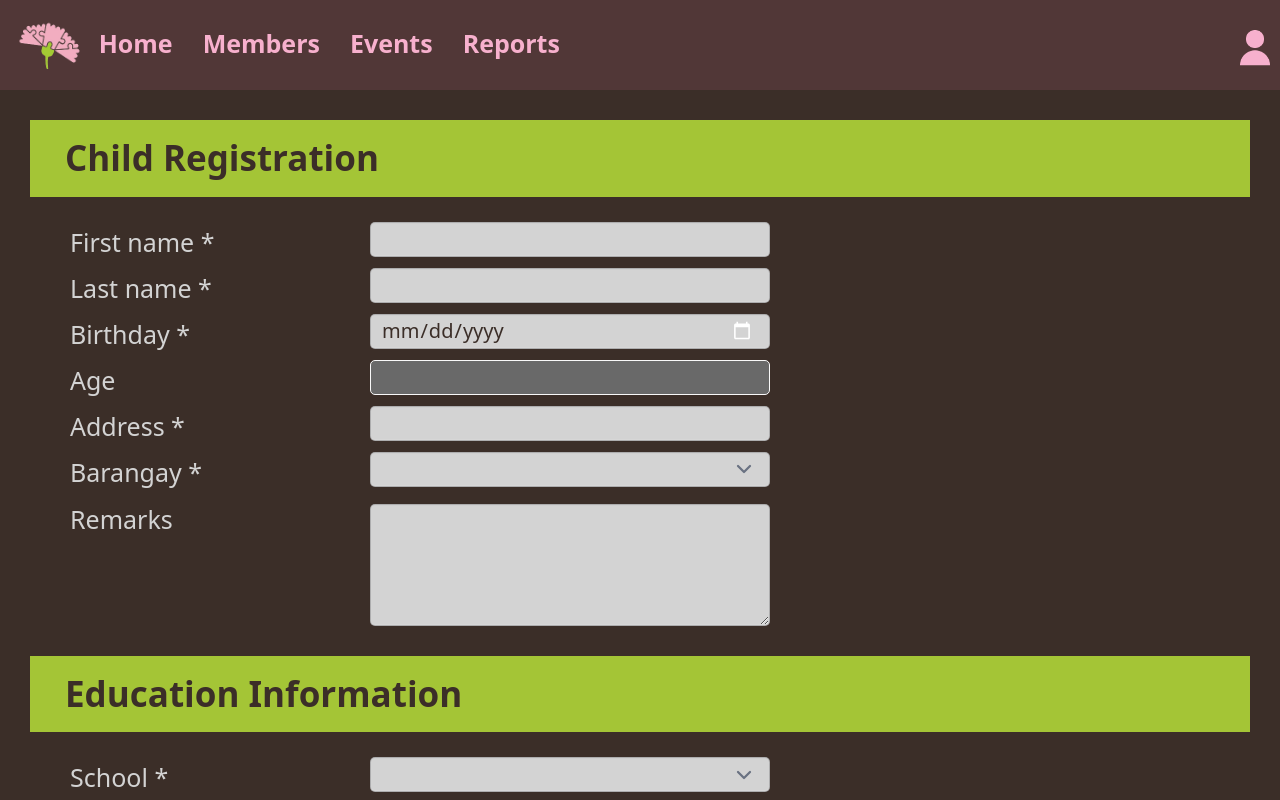
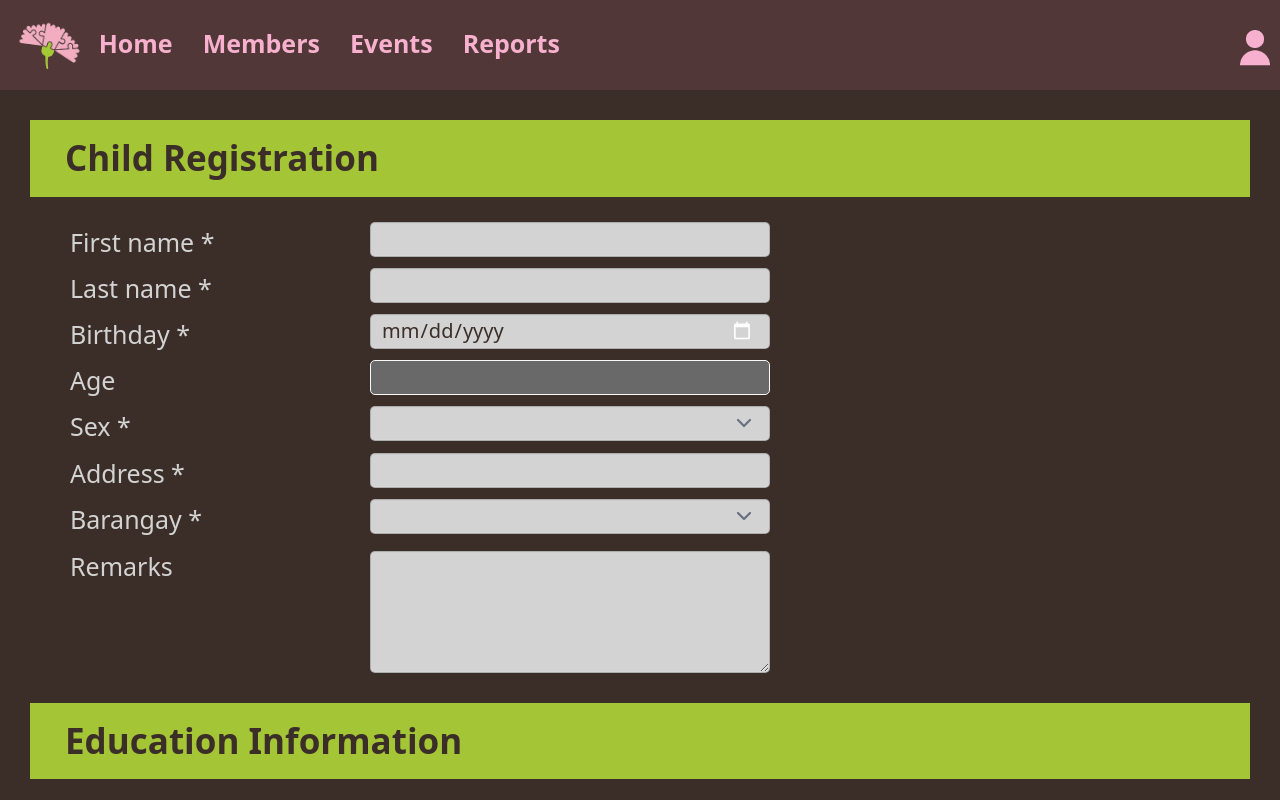
Before and after one commit to kaisaka-dev/kaisaka-web, a SvelteKit app: page /registration/child in a window 1280 px wide. Shown: the top 800 px of the page. Built offline with nearby package versions, Linux system fonts and the light colour scheme.

Commit message:
Added: sex field

```diff
--- a/src/routes/registration/child/+page.svelte
+++ b/src/routes/registration/child/+page.svelte
@@ -11,6 +11,7 @@
     let firstName = "";
     let lastName = "";
     let birthday = "";
+    let sex = "";
     let address = "";
     let barangay = "";
     let school = "";
@@ -39,6 +40,7 @@
         firstName: "",
         lastName: "",
         birthday: "",
+        sex: "",
         address: "",
         barangay: "",
         school: "",
@@ -51,6 +53,7 @@
         errors.firstName = firstName.trim() === "" ? "Error: field is required" : "";
         errors.lastName = lastName.trim() === "" ? "Error: field is required" : "";
         errors.birthday = birthday.trim() === "" ? "Error: field is required" : "";
+        errors.sex = sex.trim() === "" ? "Error: field is required" : "";
         errors.address = address.trim() === "" ? "Error: field is required" : "";
         errors.barangay = barangay.trim() === "" ? "Error: field is required" : "";
         errors.school = school.trim() === "" ? "Error: field is required" : "";
@@ -73,6 +76,7 @@
     <InputText label="Last name" id="last-name" bind:value={lastName} required msg={errors.lastName}/>
     <InputDate label="Birthday" id="bday" bind:value={birthday} required msg={errors.birthday}/>
     <InputText label="Age" id="age" value={age} disabled />
+    <Select label="Sex" id="sex" options={["Male", "Female"]} required msg={errors.sex}/>
     <InputText label="Address" id="address" bind:value={address} required msg={errors.address}/>
 
     <Select label="Barangay" id="barangay" options={["Barangay 1", "Barangay 2", "Barangay 3"]} required msg={errors.barangay}/>
```
